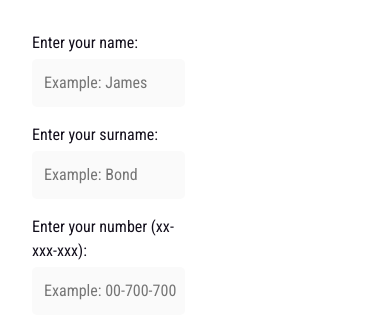
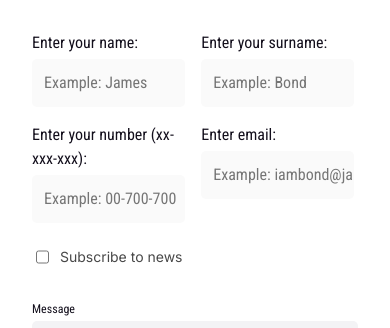
Before and after one commit to KateriinaOrrava/2homework, a website built with webpack: page html_ts_boilerplate/src/index.html in a window 390 px wide. Shown: the part 711-1039 px from the top of the page. Built offline with nearby package versions, Linux system fonts and the light colour scheme; files whose address does not match are found by name.

Commit message:
Update styles.scss

```diff
--- a/html_ts_boilerplate/src/styles.scss
+++ b/html_ts_boilerplate/src/styles.scss
@@ -621,12 +621,8 @@
   flex-direction: column;
 }
 
-@media screen and (min-width: 0px) and (max-width: 400px) {
-  #company-info {
+@media screen and (min-width: 0px) and (max-width: 500px) {
+  p.contact-info {
     display: none;
   }
-  #contact-us-form .contact-us-main-info {
-    display: flex;
-    flex-direction: column;
-  }
 }
```
